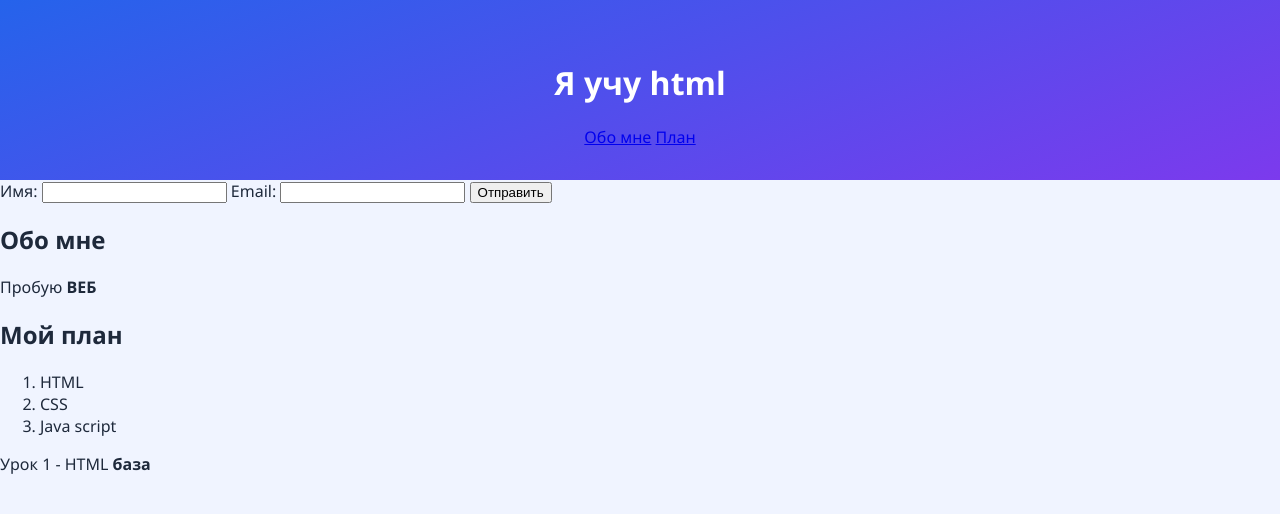
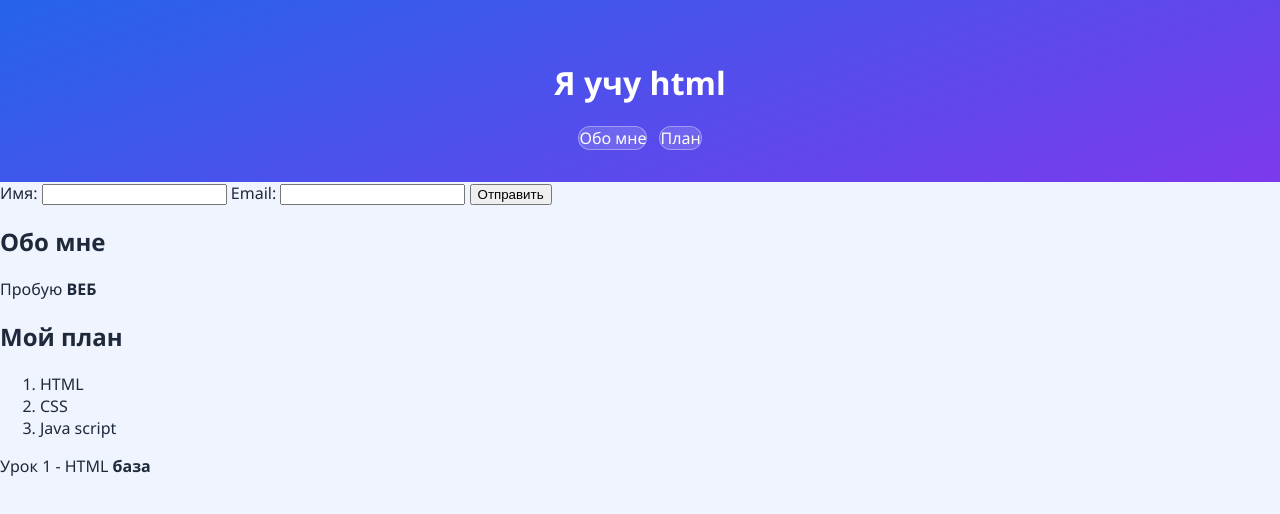
Before and after one commit to 1exuryai-art/ADQ, a plain HTML site: page index.html in a window 1280 px wide. Drawn offline with Linux system fonts and the light colour scheme.

Commit message:
Update index.html

```diff
--- a/index.html
+++ b/index.html
@@ -15,6 +15,24 @@
       padding: 40px 20px 32px;
       background: linear-gradient(160deg, #2563eb, #7c3aed);
       color: white;
+    }
+    nav {
+      display: flex;
+      justify-content: center;
+      gap: 12px;
+    }
+
+    nav a {
+      color: white;
+      text-decoration: none;
+      paddinng: 10px 22px;
+      border-radius: 999px;
+      background: rgba(255, 255, 255, 0.15);
+      border: 1px solid rgba(255, 255, 255, 0.35);
+    }
+
+    nav a:hover {
+      background: rgba(255, 255, 255, 0.3);
     }
 
   </style>
```
